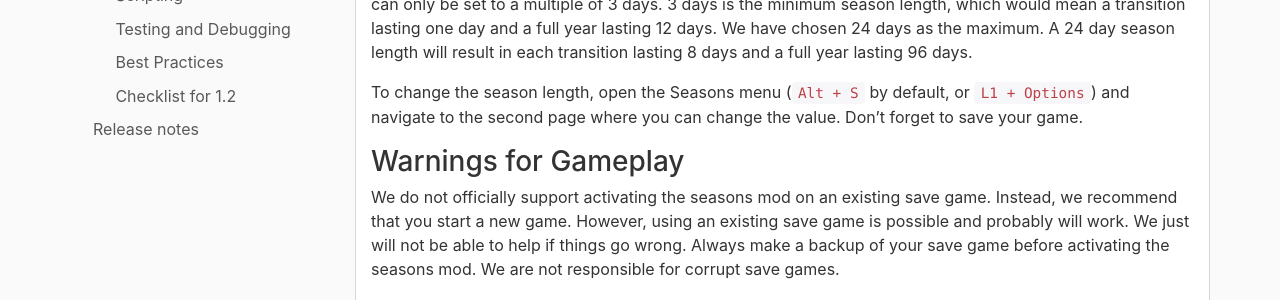
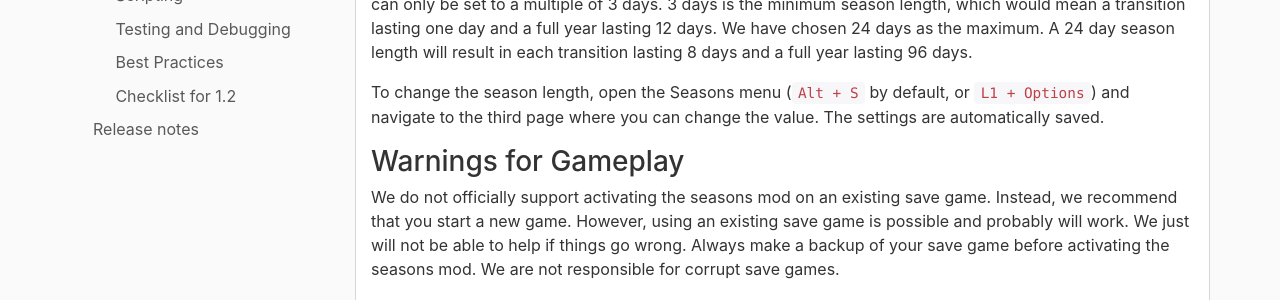
Before and after one commit to RealismusModding/realismusmodding.github.io, a Jekyll site: the page built from mods/seasons/manual/gameplay/index.md, in a window 1280 px wide. Shown: the part 756-1056 px from the top of the page. Built offline with Jekyll 4.4.1, drawn with Linux system fonts in a browser that asks for light colours; comment, search, counter and statistics services are not loaded.

Commit message:
Update gameplay

```diff
--- a/mods/seasons/manual/gameplay/index.md
+++ b/mods/seasons/manual/gameplay/index.md
@@ -28,7 +28,7 @@ The lengths of days and nights have been adjusted to suit the seasons, so nights
 
 Each season consists of 3 transitions, referred to as early, mid or late in the game. Since there are 4 seasons in a year, there are 12 of these transitions. Because each season consists of 3 transitions, the season length can only be set to a multiple of 3 days. 3 days is the minimum season length, which would mean a transition lasting one day and a full year lasting 12 days. We have chosen 24 days as the maximum. A 24 day season length will result in each transition lasting 8 days and a full year lasting 96 days.
 
-To change the season length, open the Seasons menu (`Alt + S` by default, or `L1 + Options`) and navigate to the second page where you can change the value. Don't forget to save your game.
+To change the season length, open the Seasons menu (`Alt + S` by default, or `L1 + Options`) and navigate to the third page where you can change the value. The settings are automatically saved.
 
 ### Warnings for Gameplay
 
```
